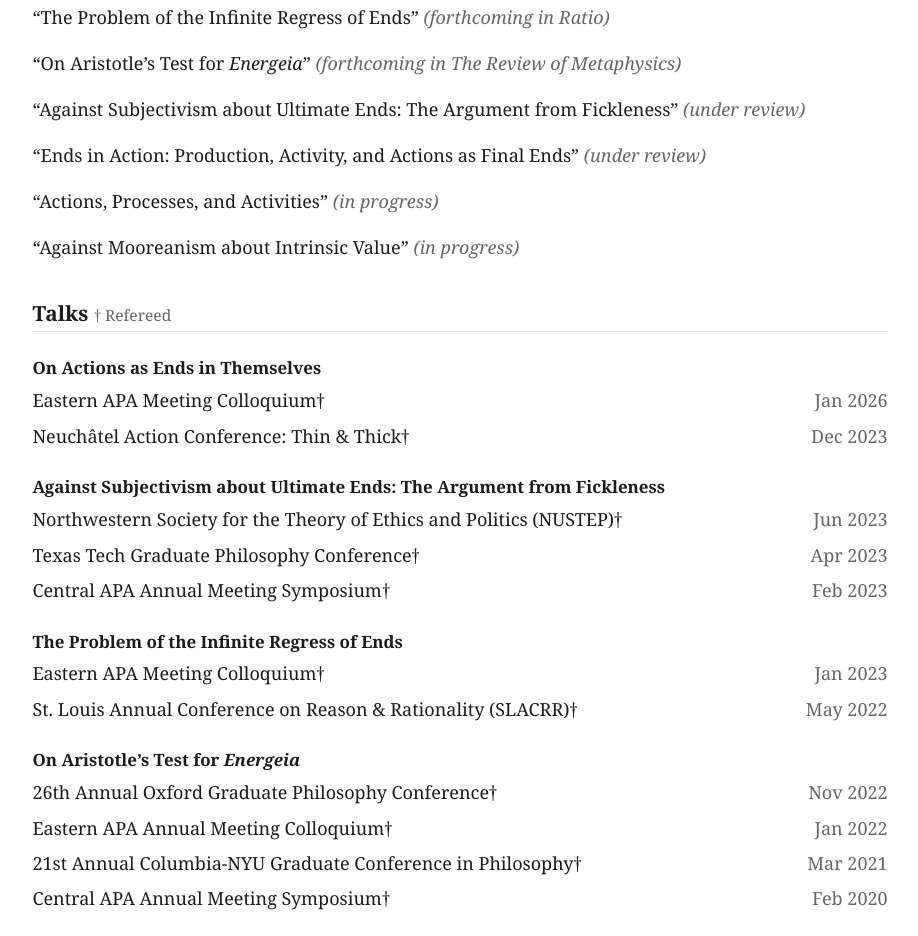
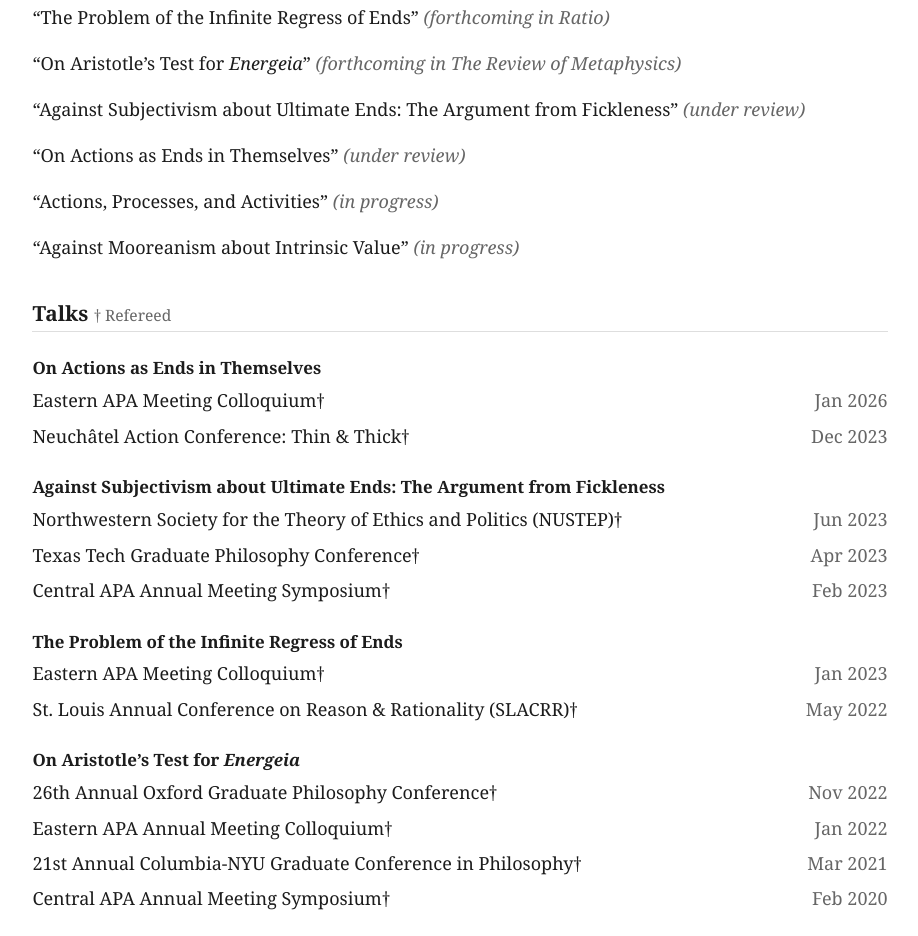
Before and after one commit to kyoungmincho/kyoungmincho.github.io, a plain HTML site: page cv.html in a window 1280 px wide. Shown: the part 1009-1945 px from the top of the page, without its empty margins (180-1098 px from the left). Drawn offline with Linux system fonts and the light colour scheme.

Commit message:
Update paper title in cv.html

```diff
--- a/cv.html
+++ b/cv.html
@@ -50,7 +50,7 @@
     <p>“The Problem of the Infinite Regress of Ends” <span class="status">(forthcoming in <em>Ratio</em>)</span></p>
     <p>“On Aristotle’s Test for <em>Energeia</em>” <span class="status">(forthcoming in <em>The Review of Metaphysics</em>)</span></p>
     <p>“Against Subjectivism about Ultimate Ends: The Argument from Fickleness” <span class="status">(under review)</span></p>
-    <p>“Ends in Action: Production, Activity, and Actions as Final Ends” <span class="status">(under review)</span></p>
+    <p>“On Actions as Ends in Themselves” <span class="status">(under review)</span></p>
     <p>“Actions, Processes, and Activities” <span class="status">(in progress)</span></p>
     <p>“Against Mooreanism about Intrinsic Value” <span class="status">(in progress)</span></p>
 
```
